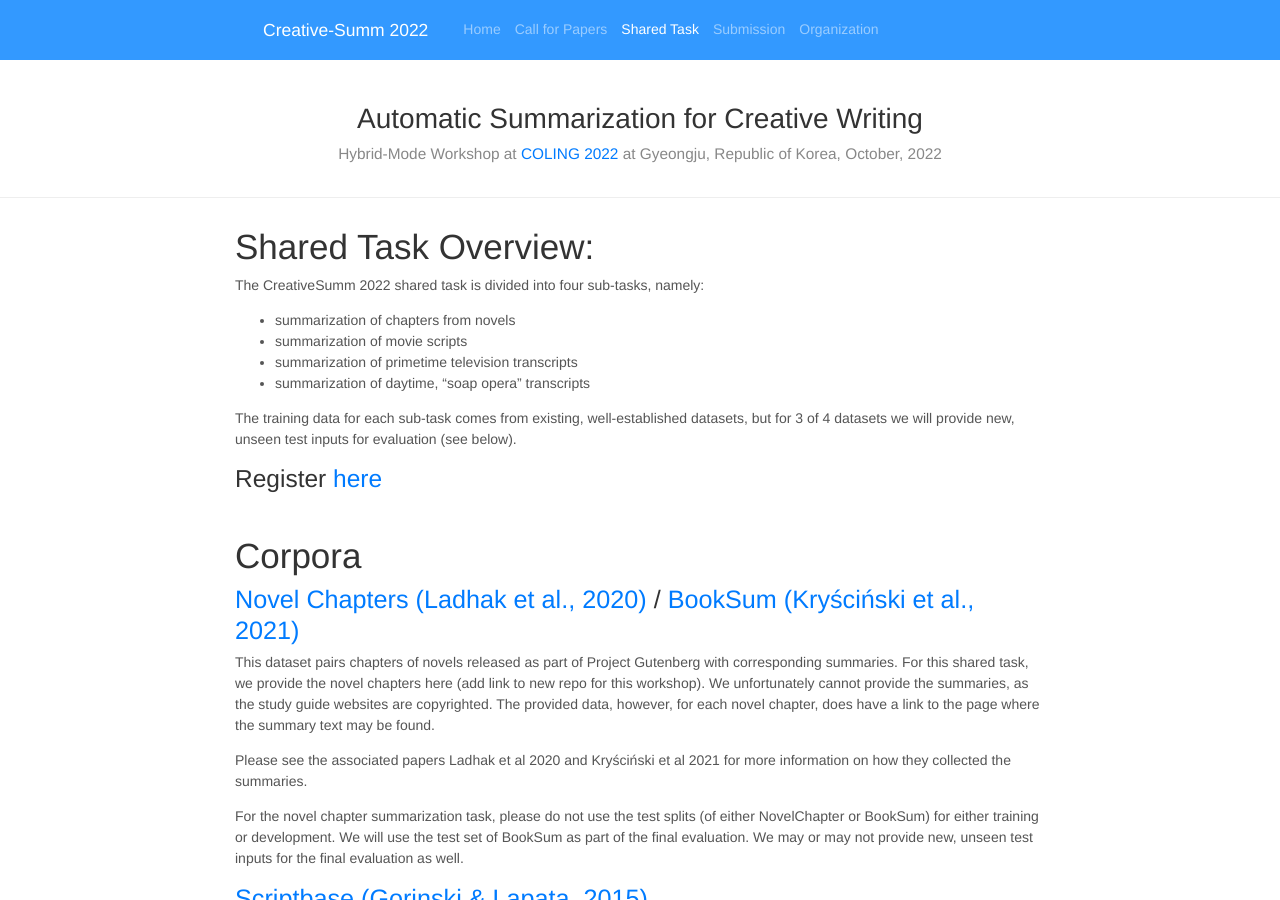
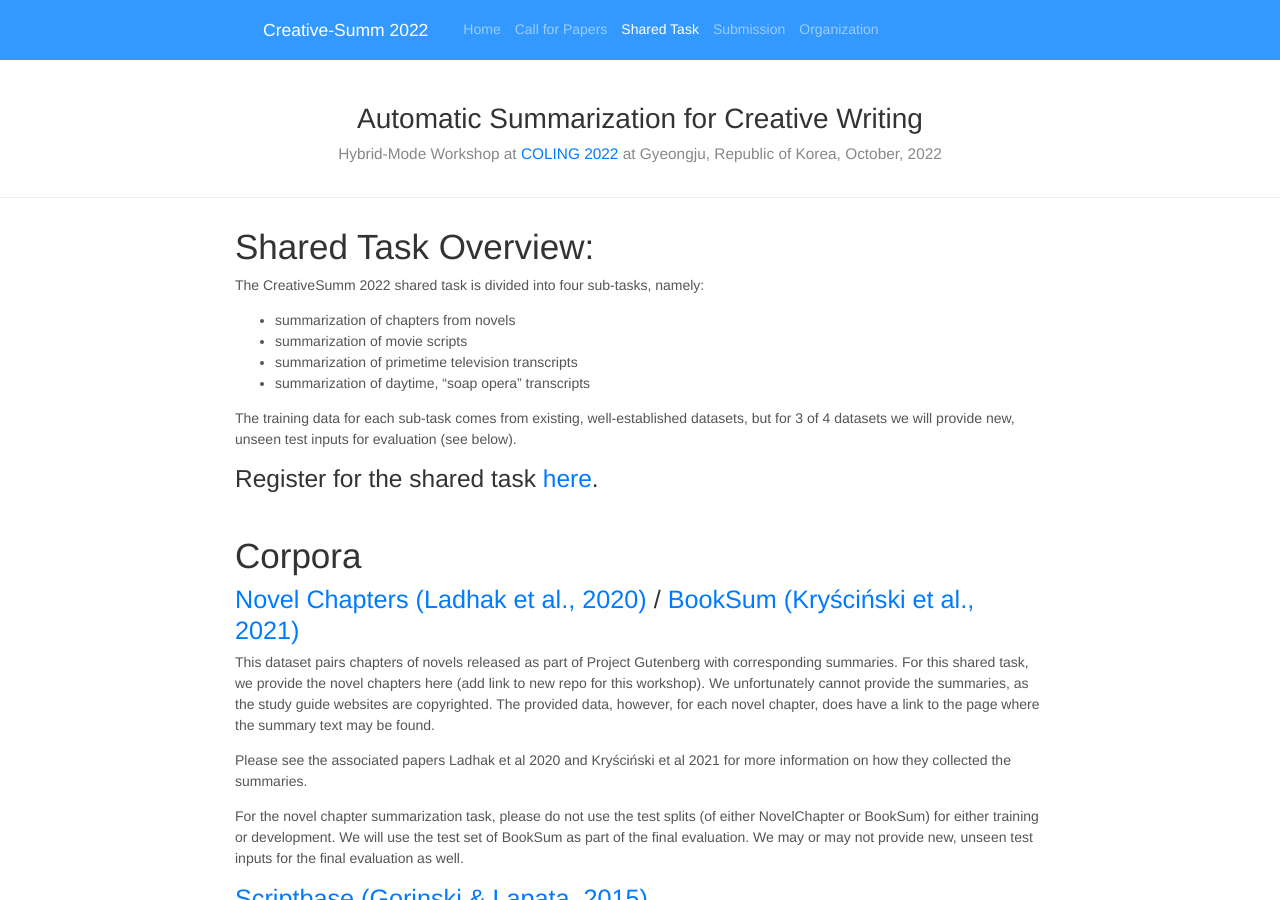
Before and after one commit to CreativeSumm/creativesumm.github.io, a Jekyll site: the page built from shared_task.md, in a window 1280 px wide and 900 px high. Built offline with Jekyll 4.4.1, drawn with Linux system fonts in a browser that asks for light colours; nearby versions of some CDN libraries.

Commit message:
Update shared_task.md

```diff
--- a/shared_task.md
+++ b/shared_task.md
@@ -17,7 +17,7 @@
 
 The training data for each sub-task comes from existing, well-established datasets, but for 3 of 4 datasets we will provide new, unseen test inputs for evaluation (see below).
 <br>
-### Register [here](https://docs.google.com/forms/d/e/1FAIpQLScaBT-snWmZACG0Yv2Py9u5MQsOzk9NOfyog53wql17LDfF-w/viewform)
+### Register for the shared task [here](https://docs.google.com/forms/d/e/1FAIpQLScaBT-snWmZACG0Yv2Py9u5MQsOzk9NOfyog53wql17LDfF-w/viewform).
 <br>
 # Corpora
 
```
